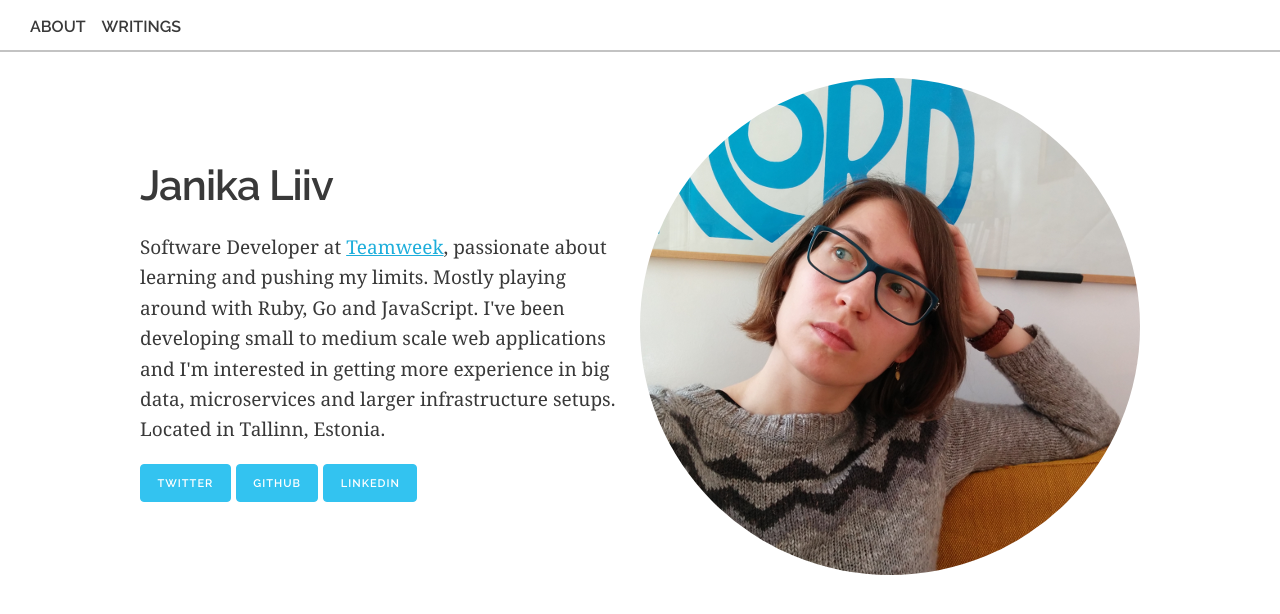
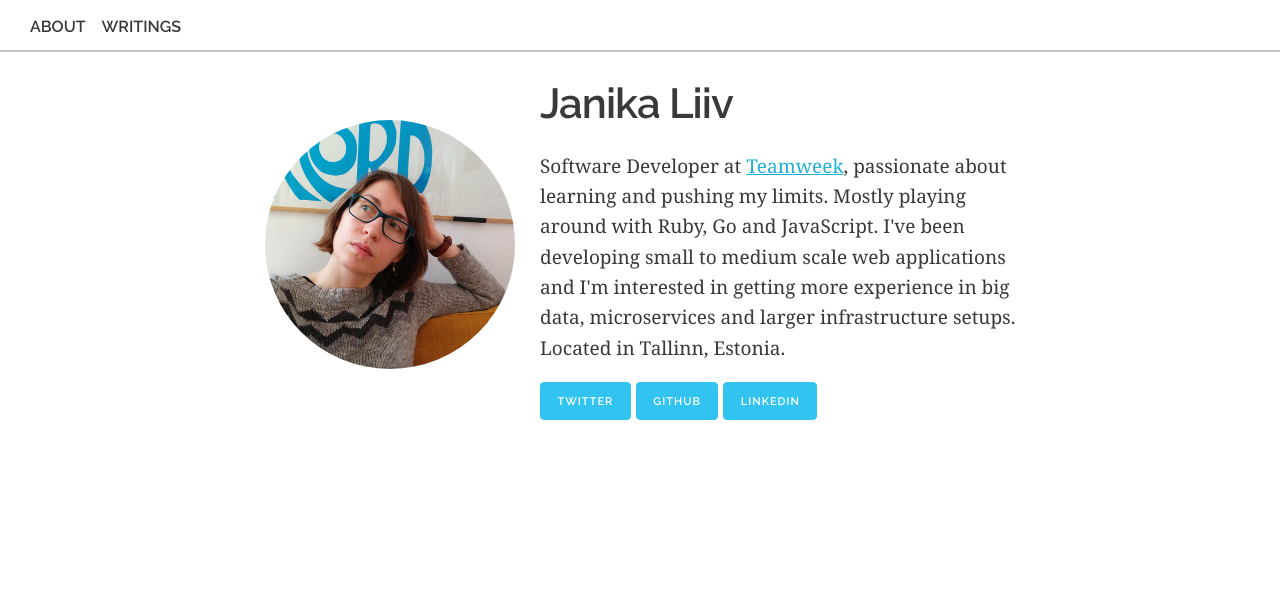
Before and after one commit to janika/homepage, a plain HTML site: page index.html in a window 1280 px wide. Drawn offline with Linux system fonts and the light colour scheme.

Commit message:
recompile

```diff
--- a/index.html
+++ b/index.html
@@ -1,7 +1,7 @@
-<!DOCTYPE html><html lang="en"><head><title>Janika Liiv</title><meta name="description" content="Software Developer from Estonia working with Go, Ruby and Nodejs"><meta name="keywords" content="software developer"><meta charset="UTF-8"><meta name="author" content="Janika Liiv"><meta name="viewport" content="width=device-width, initial-scale=1"><link href="//fonts.googleapis.com/css?family=Raleway:400,300,600" rel="stylesheet" type="text/css"><link rel="stylesheet" href="/style/normalize.css"><link rel="stylesheet" href="/style/common.css"><link rel="stylesheet" href="/style/custom.css"></head><body><nav><a alt="about" href="/" class="menu-item">About</a><a alt="articles" href="/articles" class="menu-item">Writings</a></nav><div class="content"><div class="container"><div class="item front"><h2>Janika Liiv</h2><p>Software Developer at <a href="https://teamweek.com" target="_blank" alt="Teamweek">Teamweek</a>, passionate about learning and pushing my limits.
+<!DOCTYPE html><html lang="en"><head><title>Janika Liiv</title><meta name="description" content="Software Developer from Estonia working with Go, Ruby and Nodejs"><meta name="keywords" content="software developer"><meta charset="UTF-8"><meta name="author" content="Janika Liiv"><meta name="viewport" content="width=device-width, initial-scale=1"><link href="//fonts.googleapis.com/css?family=Raleway:400,300,600" rel="stylesheet" type="text/css"><link rel="stylesheet" href="/style/normalize.css"><link rel="stylesheet" href="/style/common.css"><link rel="stylesheet" href="/style/custom.css"></head><body><nav><a alt="about" href="/" class="menu-item">About</a><a alt="articles" href="/articles" class="menu-item">Writings</a></nav><div class="content"><div class="container"><div class="item front"><img src="images/janika_small.png" class="img-circle img-responsive"></div><div class="item front"><h2>Janika Liiv</h2><p>Software Developer at <a href="https://teamweek.com" target="_blank" alt="Teamweek">Teamweek</a>, passionate about learning and pushing my limits.
 Mostly playing around with Ruby, Go and JavaScript.
 I've been developing small to medium scale web applications and I'm
-interested in getting more experience in big data, microservices and larger infrastructure setups.<br>Located in Tallinn, Estonia.</p><div class="button-container"><a target="_blank" alt="twitter" href="https://twitter.com/janikaliiv" class="button button-primary">Twitter</a><a target="_blank" alt="github" href="https://github.com/janika" class="button button-primary">Github</a><a target="_blank" alt="linkedin" href="https://ee.linkedin.com/pub/janika-liiv/69/679/574" class="button button-primary">LinkedIn</a></div></div><div class="item front"><img src="images/janika.png" class="img-circle img-responsive"></div></div></div><script>(function(i,s,o,g,r,a,m){i['GoogleAnalyticsObject']=r;i[r]=i[r]||function(){
+interested in getting more experience in big data, microservices and larger infrastructure setups.<br>Located in Tallinn, Estonia.</p><div class="button-container"><a target="_blank" alt="twitter" href="https://twitter.com/janikaliiv" class="button button-primary">Twitter</a><a target="_blank" alt="github" href="https://github.com/janika" class="button button-primary">Github</a><a target="_blank" alt="linkedin" href="https://ee.linkedin.com/pub/janika-liiv/69/679/574" class="button button-primary">LinkedIn</a></div></div></div></div><script>(function(i,s,o,g,r,a,m){i['GoogleAnalyticsObject']=r;i[r]=i[r]||function(){
 (i[r].q=i[r].q||[]).push(arguments)},i[r].l=1*new Date();a=s.createElement(o),
 m=s.getElementsByTagName(o)[0];a.async=1;a.src=g;m.parentNode.insertBefore(a,m)
 })(window,document,'script','//www.google-analytics.com/analytics.js','ga');
--- a/style/custom.css
+++ b/style/custom.css
@@ -7,6 +7,6 @@
 
 .img-responsive {
   max-width: 100% !important;
-  min-width: 260px;
+  margin: 25px;
   height: auto;
 }
```
Also changed, not shown: articles/digital_nomad_fail.html (added, +7 -0 lines), images/janika.png (deleted), images/janika_small.png (added), 1 other file.
